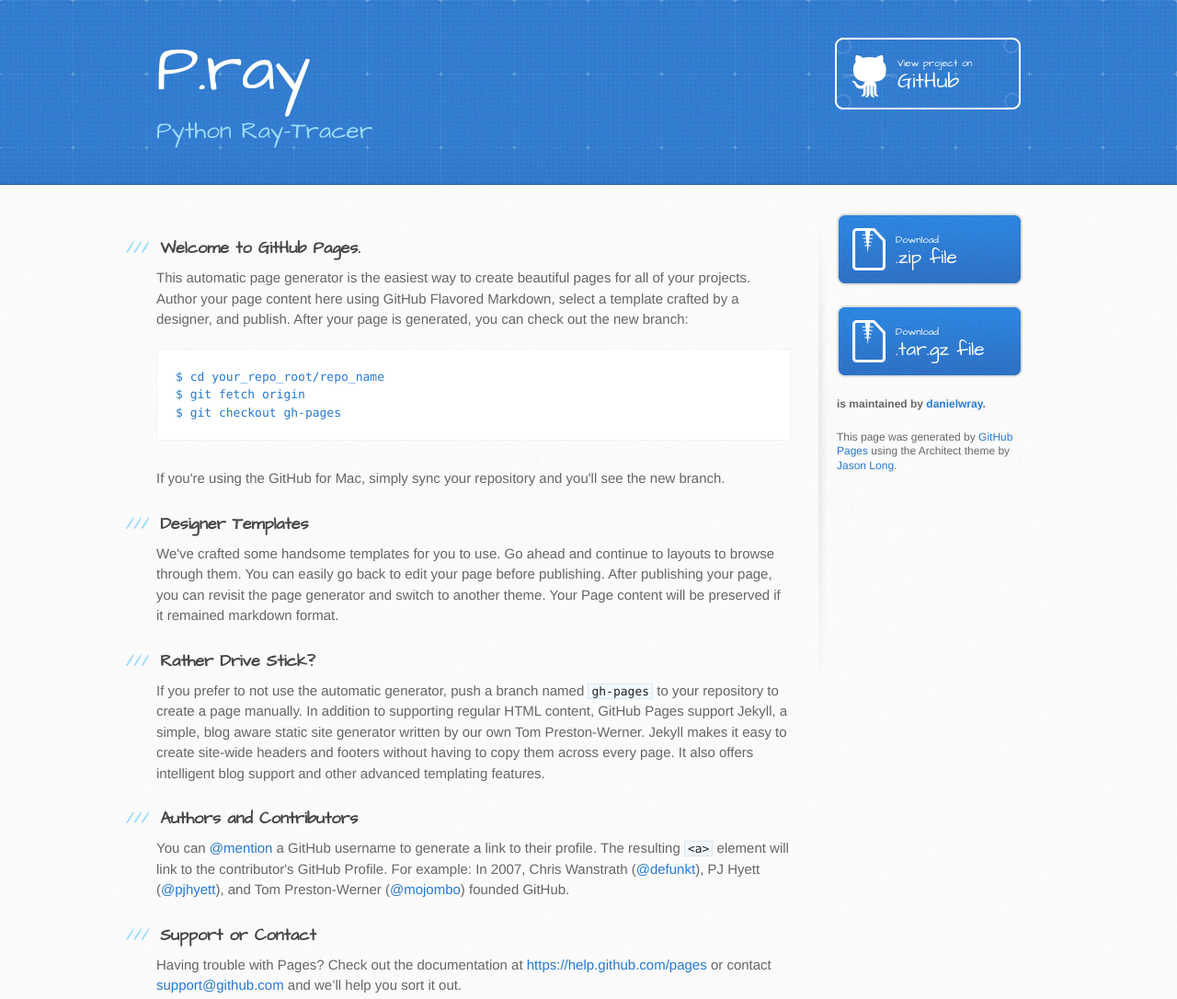
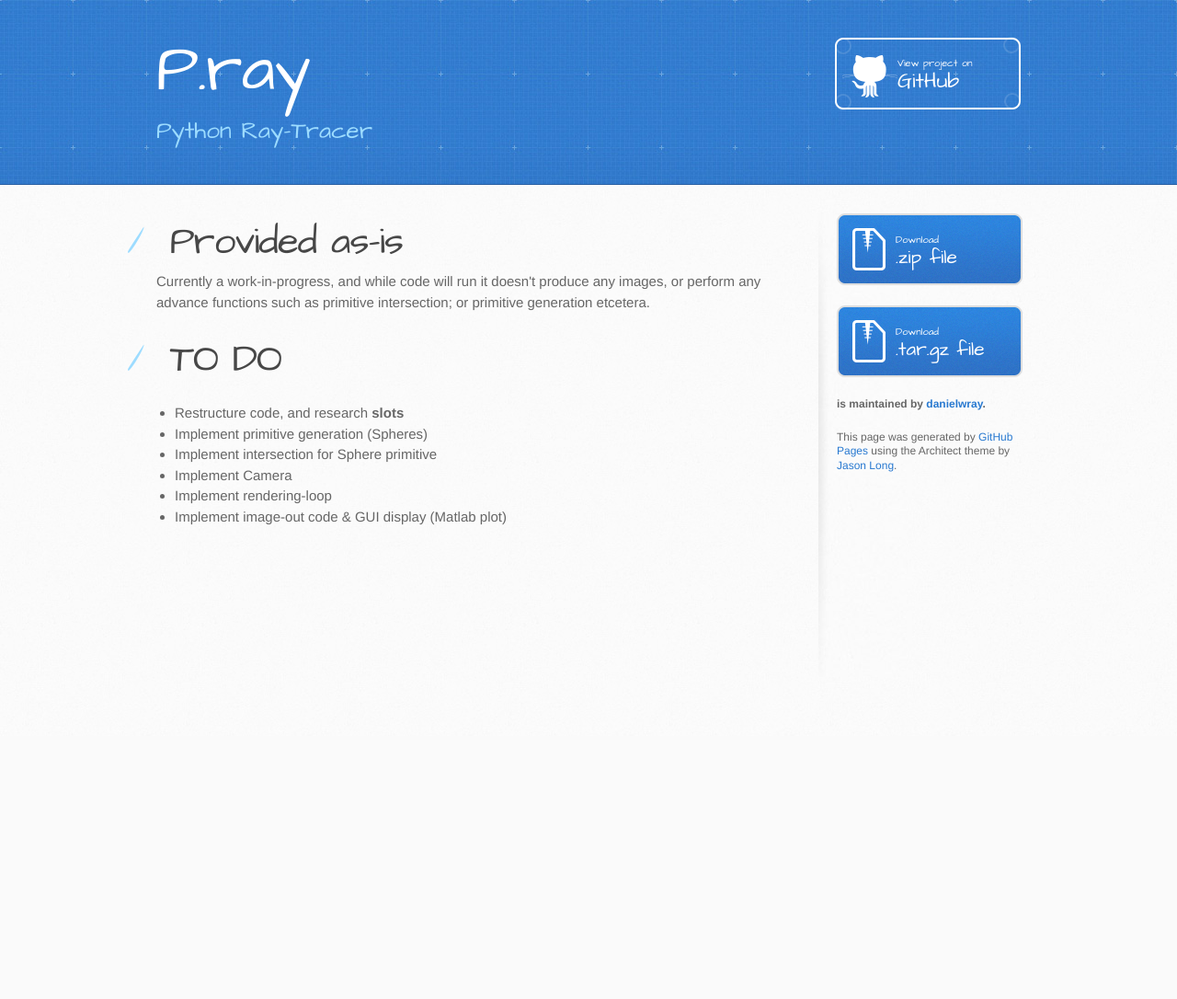
Before and after one commit to danielwray/p.ray, a plain HTML site: page index.html in a window 1280 px wide. Shown: the whole page at 92% size. After the commit the page ends 800 px from the top, so only its background shows below. Drawn offline with Linux system fonts and the light colour scheme.

```diff
--- a/index.html
+++ b/index.html
@@ -28,37 +28,23 @@
     <div id="content-wrapper">
       <div class="inner clearfix">
         <section id="main-content">
-          <h3>
-<a id="welcome-to-github-pages" class="anchor" href="#welcome-to-github-pages" aria-hidden="true"><span class="octicon octicon-link"></span></a>Welcome to GitHub Pages.</h3>
+          <h1>
+<a id="provided-as-is" class="anchor" href="#provided-as-is" aria-hidden="true"><span class="octicon octicon-link"></span></a>Provided as-is</h1>
 
-<p>This automatic page generator is the easiest way to create beautiful pages for all of your projects. Author your page content here using GitHub Flavored Markdown, select a template crafted by a designer, and publish. After your page is generated, you can check out the new branch:</p>
+<p>Currently a work-in-progress, and while code will run it doesn't produce any images, or perform any advance functions such as primitive intersection; or primitive generation etcetera.</p>
 
-<pre><code>$ cd your_repo_root/repo_name
-$ git fetch origin
-$ git checkout gh-pages
-</code></pre>
+<h1>
+<a id="to-do" class="anchor" href="#to-do" aria-hidden="true"><span class="octicon octicon-link"></span></a>TO DO</h1>
 
-<p>If you're using the GitHub for Mac, simply sync your repository and you'll see the new branch.</p>
-
-<h3>
-<a id="designer-templates" class="anchor" href="#designer-templates" aria-hidden="true"><span class="octicon octicon-link"></span></a>Designer Templates</h3>
-
-<p>We've crafted some handsome templates for you to use. Go ahead and continue to layouts to browse through them. You can easily go back to edit your page before publishing. After publishing your page, you can revisit the page generator and switch to another theme. Your Page content will be preserved if it remained markdown format.</p>
-
-<h3>
-<a id="rather-drive-stick" class="anchor" href="#rather-drive-stick" aria-hidden="true"><span class="octicon octicon-link"></span></a>Rather Drive Stick?</h3>
-
-<p>If you prefer to not use the automatic generator, push a branch named <code>gh-pages</code> to your repository to create a page manually. In addition to supporting regular HTML content, GitHub Pages support Jekyll, a simple, blog aware static site generator written by our own Tom Preston-Werner. Jekyll makes it easy to create site-wide headers and footers without having to copy them across every page. It also offers intelligent blog support and other advanced templating features.</p>
-
-<h3>
-<a id="authors-and-contributors" class="anchor" href="#authors-and-contributors" aria-hidden="true"><span class="octicon octicon-link"></span></a>Authors and Contributors</h3>
-
-<p>You can <a href="https://github.com/blog/821" class="user-mention">@mention</a> a GitHub username to generate a link to their profile. The resulting <code>&lt;a&gt;</code> element will link to the contributor's GitHub Profile. For example: In 2007, Chris Wanstrath (<a href="https://github.com/defunkt" class="user-mention">@defunkt</a>), PJ Hyett (<a href="https://github.com/pjhyett" class="user-mention">@pjhyett</a>), and Tom Preston-Werner (<a href="https://github.com/mojombo" class="user-mention">@mojombo</a>) founded GitHub.</p>
-
-<h3>
-<a id="support-or-contact" class="anchor" href="#support-or-contact" aria-hidden="true"><span class="octicon octicon-link"></span></a>Support or Contact</h3>
-
-<p>Having trouble with Pages? Check out the documentation at <a href="https://help.github.com/pages">https://help.github.com/pages</a> or contact <a href="mailto:support@github.com">support@github.com</a> and we’ll help you sort it out.</p>
+<ul>
+<li>Restructure code, and research <strong>slots</strong>
+</li>
+<li>Implement primitive generation (Spheres)</li>
+<li>Implement intersection for Sphere primitive</li>
+<li>Implement Camera</li>
+<li>Implement rendering-loop</li>
+<li>Implement image-out code &amp; GUI display (Matlab plot)</li>
+</ul>
         </section>
 
         <aside id="sidebar">
```
Also changed, not shown: params.json (+1 -1 lines).
